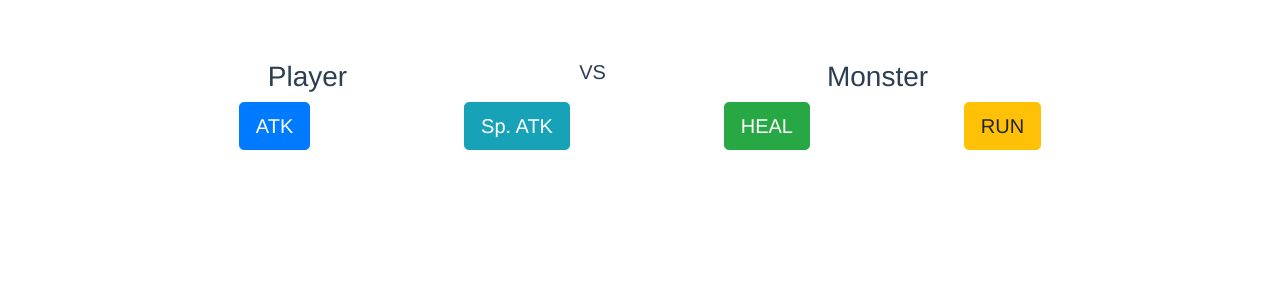
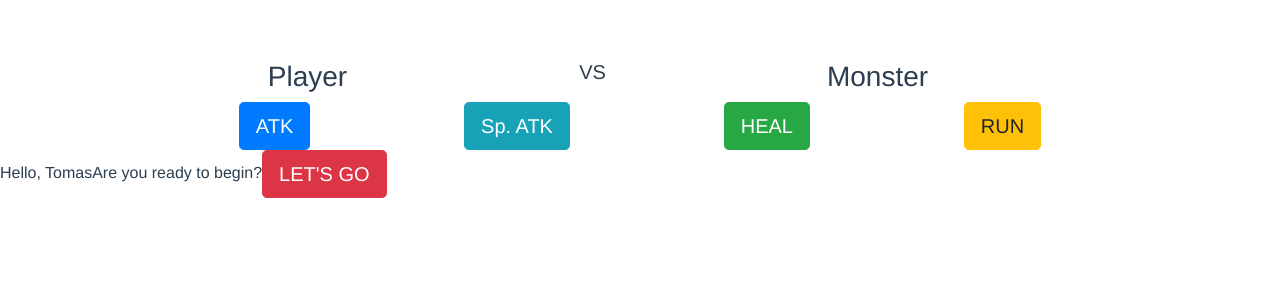
Before and after one commit to farahriz/vue-monster-slayer, a Vue app: page / in a window 1280 px wide. Shown: the top 300 px of the page. Built offline with nearby package versions, Linux system fonts and the light colour scheme.

Commit message:
Add game env variables

```diff
--- a/src/App.vue
+++ b/src/App.vue
@@ -21,6 +21,15 @@
       <b-button size="lg" variant="warning">RUN</b-button>
     </div>
 
+    <div id="start-prompt">
+      <span>Hello, {{playerName}}</span>
+      <span>Are you ready to begin?</span>
+      <b-button size="lg" variant="danger">LET'S GO</b-button>
+    </div>
+
+    <div id="action-log" class="container">
+
+    </div>
 
   </div>
 </template>
@@ -40,13 +49,17 @@ export default {
   data() {
     return {
       monsterHealth: 100,
-      playerHealth: 100
+      playerHealth: 100,
+      gameRunning: false,
+      playerDeath: false,
+      playerHealth: false,
+      playerName: "Tomas"
     }
   }
 };
 </script>
 
-<style>
+<style scoped>
 #app {
   font-family: "Avenir", Helvetica, Arial, sans-serif;
   -webkit-font-smoothing: antialiased;
```
